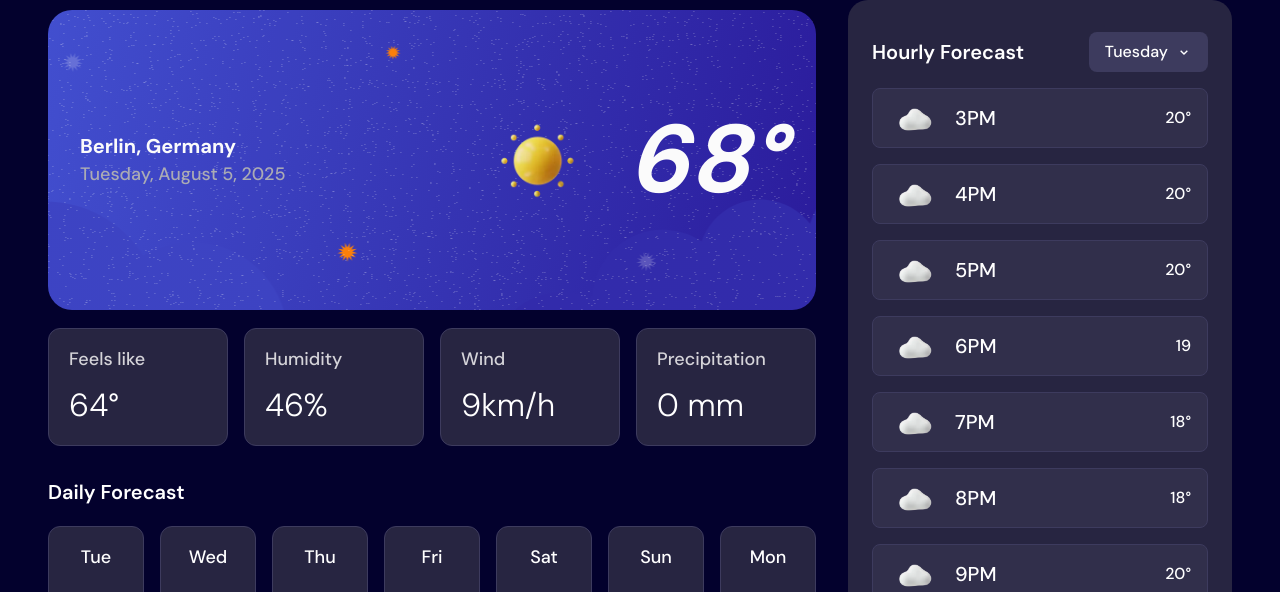
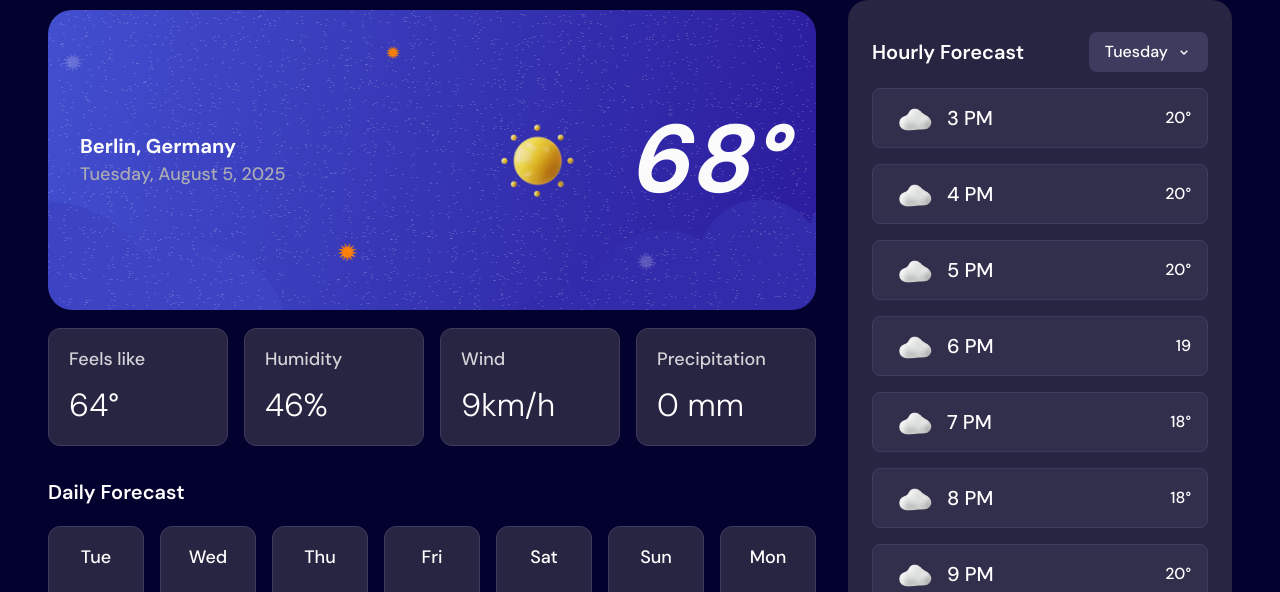
Before and after one commit to ShinobiKoda/weather-app-main, a Next.js app: page / in a window 1280 px wide. Shown: the part 360-952 px from the top of the page. Built offline with nearby package versions, Linux system fonts and the light colour scheme.

Commit message:
fix: standardize hourly forecast time format and improve layout in Home component

```diff
--- a/src/app/components/Home.tsx
+++ b/src/app/components/Home.tsx
@@ -89,42 +89,42 @@ const forecast = [
 
 const hourly_forecast = [
   {
-    time: "3PM",
+    time: "3 PM",
     temp: "20°",
     weather: "/images/icon-overcast.webp",
   },
   {
-    time: "4PM",
+    time: "4 PM",
     temp: "20°",
     weather: "/images/icon-overcast.webp",
   },
   {
-    time: "5PM",
+    time: "5 PM",
     temp: "20°",
     weather: "/images/icon-overcast.webp",
   },
   {
-    time: "6PM",
+    time: "6 PM",
     temp: "19",
     weather: "/images/icon-overcast.webp",
   },
   {
-    time: "7PM",
+    time: "7 PM",
     temp: "18°",
     weather: "/images/icon-overcast.webp",
   },
   {
-    time: "8PM",
+    time: "8 PM",
     temp: "18°",
     weather: "/images/icon-overcast.webp",
   },
   {
-    time: "9PM",
+    time: "9 PM",
     temp: "20°",
     weather: "/images/icon-overcast.webp",
   },
   {
-    time: "10PM",
+    time: "10 PM",
     temp: "20°",
     weather: "/images/icon-overcast.webp",
   },
@@ -149,7 +149,7 @@ export function HomePage() {
         </motion.h1>
         <div className="mt-12">
           <motion.div
-            className="flex flex-col lg:flex-row lg:items-center gap-3 lg:justify-center max-w-[800px] mx-auto lg:hidden"
+            className="flex flex-col lg:flex-row lg:items-center gap-4 lg:justify-center max-w-[1024px] mx-auto md:grid md:grid-cols-[3fr_1fr] lg:hidden items-center xl:hidden"
             variants={slideInFromRight}
           >
             <div className="w-full flex items-center bg-neutral-800 rounded-xl p-4 gap-2 text-xl text-neutral-200">
@@ -241,7 +241,7 @@ export function HomePage() {
                 </div>
               </motion.div>
               <motion.div
-                className="mt-5 w-full grid grid-cols-2 gap-4 lg:grid-cols-4"
+                className="mt-5 w-full grid grid-cols-2 gap-4 md:grid-cols-4"
                 variants={staggerChildren}
               >
                 {properties.map((property, index) => (
@@ -263,7 +263,7 @@ export function HomePage() {
               </motion.div>
               <div className="mt-8">
                 <h2 className="font-semibold text-xl">Daily Forecast</h2>
-                <div className="grid grid-cols-3 lg:grid-cols-7 gap-4 mt-5">
+                <div className="grid grid-cols-3 md:grid-cols-7 gap-4 mt-5">
                   {forecast.map((item, index) => (
                     <motion.div
                       key={index}
@@ -325,7 +325,7 @@ export function HomePage() {
                       className="rounded-lg bg-neutral-700 flex items-center justify-between px-4 h-[60px] border border-neutral-600"
                       variants={fadeInUp}
                     >
-                      <div className="flex items-center gap-4">
+                      <div className="flex items-center gap-2">
                         <Image
                           src={forecast.weather}
                           alt="Weather"
@@ -334,7 +334,7 @@ export function HomePage() {
                         />
                         <p className="font-medium text-xl">{forecast.time}</p>
                       </div>
-                      <p className="font-normal text-base">{forecast.temp}</p>
+                      <p className="font-medium text-base">{forecast.temp}</p>
                     </motion.div>
                   ))}
                 </div>
```
